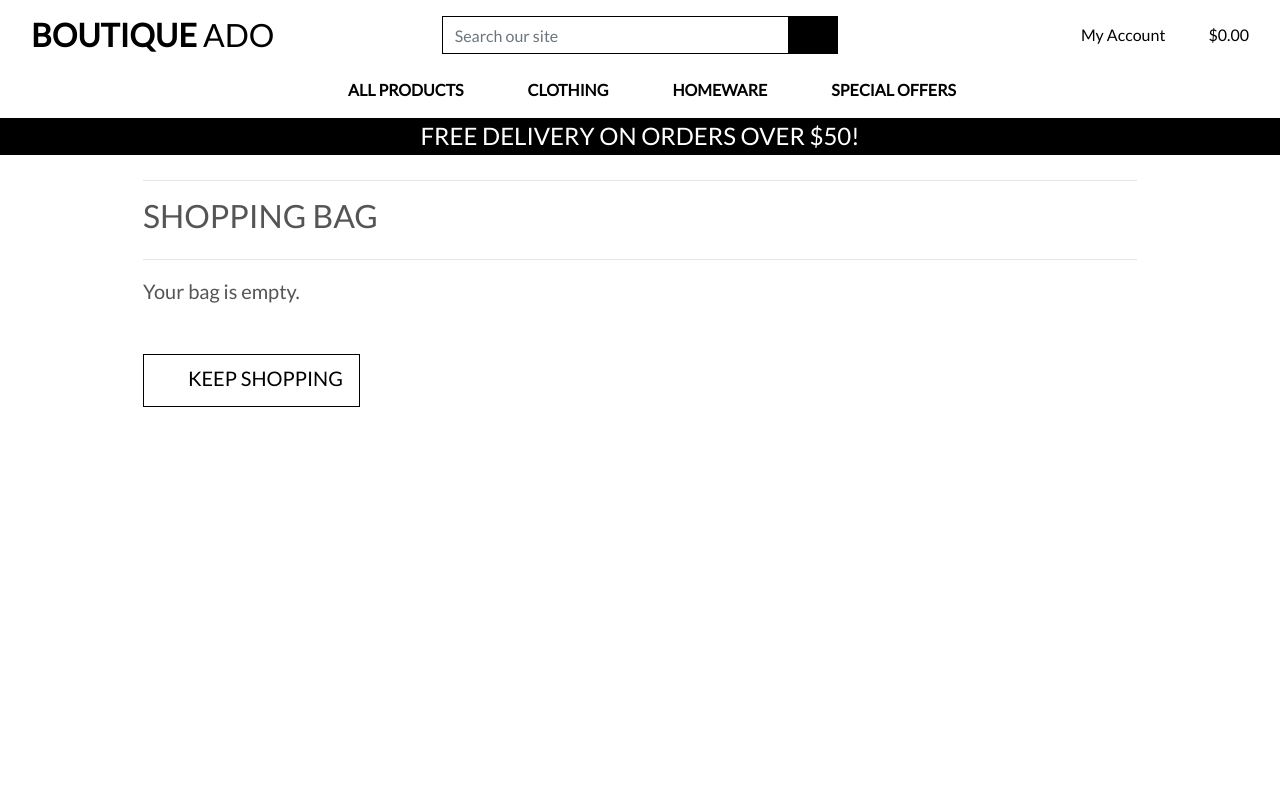
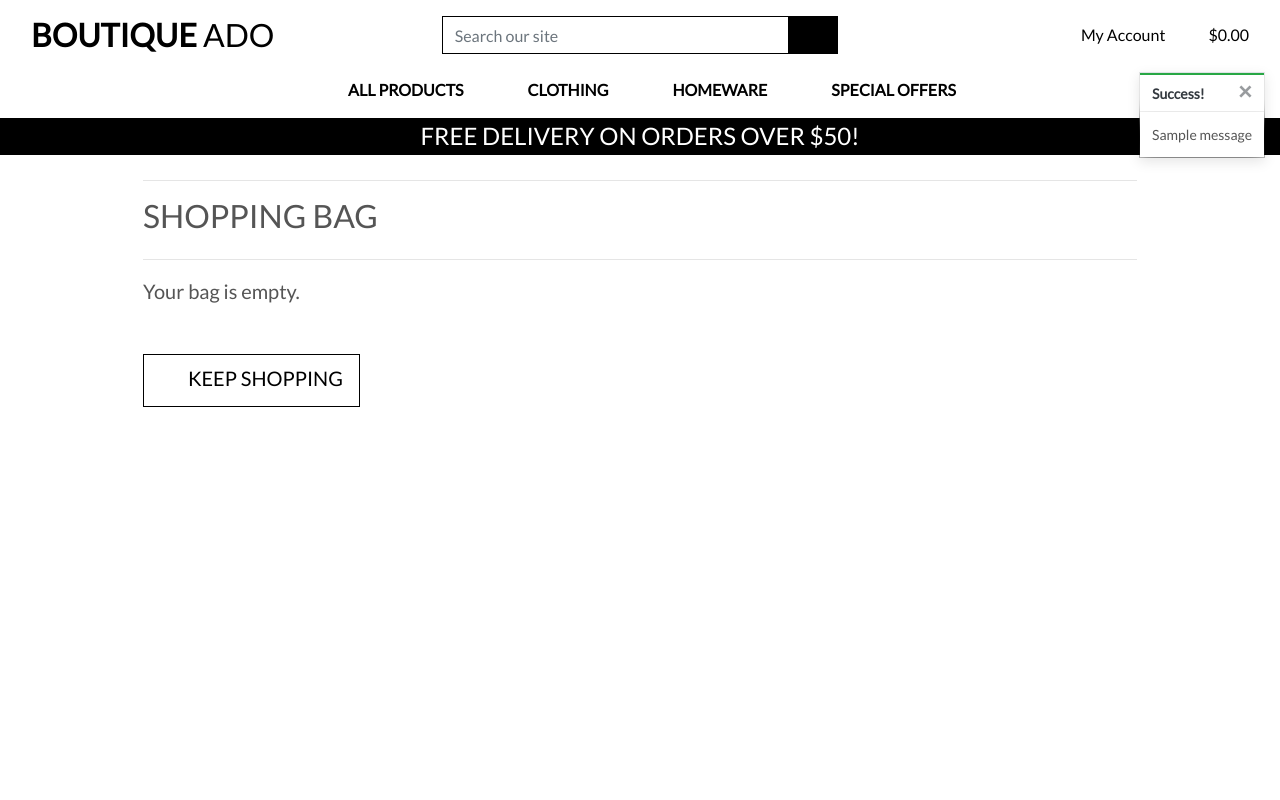
Before and after one commit to alexdotrud/ado_project, a Django app: page /bag/ in a window 1280 px wide. Run offline with Django 3.2, Linux system fonts and the light colour scheme; tables that the repository leaves empty hold one stand-in row (values such as "Sample post"); one stand-in notice (Sample message) is shown; some libraries are stand-ins or nearby versions.

Commit message:
Add Toasts

```diff
--- a/bag/contexts.py
+++ b/bag/contexts.py
@@ -29,7 +29,7 @@ def bag_contents(request):
                 product_count += quantity
                 bag_items.append({
                     'item_id': item_id,
-                    'quantity': item_data,
+                    'quantity': quantity,
                     'product': product,
                     'size': size,
                 })
--- a/bag/templates/bag/bag.html
+++ b/bag/templates/bag/bag.html
@@ -1,5 +1,6 @@
 {% extends "base.html" %}
 {% load static %}
+{% load bag_tools %}
 
 {% block page_header %}
 <div class="container header-container">
@@ -50,7 +51,7 @@
                             <p class="my-0">${{ item.product.price }}</p>
                         </td>
                         <td class="py-3 w-25">
-                            <form class="form update-form" method="POST" action="">
+                            <form class="form update-form" method="POST" action="{% url 'adjust_bag' item.item_id %}">
                                 {% csrf_token %}
                                 <div class="form-group">
                                     <div class="input-group">
@@ -81,10 +82,10 @@
                             </form>
                             <a class="update-link text-info"><small>Update</small></a>
                             <a class="remove-item text-danger float-right" id="remove_{{ item.item_id }}"
-                                data-size="{{ item.size }}"><small>Remove</small></a>
+                                data-product_size="{{ item.size }}"><small>Remove</small></a>
                         </td>
                         <td class="py-3">
-                            <p class="my-0">${{ item.product.price }}</p>
+                            <p class="my-0">${{ item.product.price | calc_subtotal:item.quantity }}</p>
                         </td>
                     </tr>
                     {% endfor %}
@@ -147,11 +148,11 @@
     $('.remove-item').click(function (e) {
         var csrfToken = "{{ csrf_token }}";
         var itemId = $(this).attr('id').split('remove_')[1];
-        var size = $(this).data('size');
-        var url = `/bag/remove/${itemId}`;
+        var size = $(this).data('product_size');
+        var url = `/bag/remove/${itemId}/`;
         var data = {
             'csrfmiddlewaretoken': csrfToken,
-            'size': size
+            'product_size': size
         };
         $.post(url, data)
             .done(function () {
--- a/bag/urls.py
+++ b/bag/urls.py
@@ -4,4 +4,5 @@ from . import views
 urlpatterns = [
     path('', views.view_bag, name='view_bag'),
     path('add/<item_id>/', views.add_to_bag, name='add_to_bag'),
+    path('adjust/<item_id>/', views.adjust_bag, name='adjust_bag'),
 ]
--- a/bag/views.py
+++ b/bag/views.py
@@ -1,4 +1,6 @@
-from django.shortcuts import render, redirect
+from django.shortcuts import render, redirect, reverse, HttpResponse
+from django.contrib import messages
+from products.models import Product
 
 # Create your views here.
 
@@ -11,6 +13,7 @@ def view_bag(request):
 def add_to_bag(request, item_id):
     """ Add a quantity of the specified product to the shopping bag """
 
+    product = Product.objects.get(pk=item_id)
     quantity = int(request.POST.get('quantity'))
     redirect_url = request.POST.get('redirect_url')
     size = None
@@ -31,6 +34,55 @@ def add_to_bag(request, item_id):
             bag[item_id] += quantity
         else:
             bag[item_id] = quantity
+            messages.success(request, f'Added {quantity} x {product.name} to your bag')
 
     request.session['bag'] = bag
     return redirect(redirect_url)
+
+
+def adjust_bag(request, item_id):
+    """ Adjust the quantity of the specified product to the specified amount """
+
+    quantity = int(request.POST.get('quantity'))
+    size = None
+    if 'product_size' in request.POST:
+        size = request.POST['product_size']
+    bag = request.session.get('bag', {})
+
+    if size:
+        if quantity > 0:
+            bag[item_id]['items_by_size'][size] = quantity
+        else:
+            del bag[item_id]['items_by_size'][size]
+            if not bag[item_id]['items_by_size']:
+                bag.pop(item_id)
+    else:
+        if quantity > 0:
+            bag[item_id] = quantity
+        else:
+            bag.pop(item_id)
+
+    request.session['bag'] = bag
+    return redirect(reverse('view_bag'))
+
+
+def remove_from_bag(request, item_id):
+    """ Remove the item from the shopping bag """
+    try:
+        size = None
+        if 'product_size' in request.POST:
+            size = request.POST['product_size']
+        bag = request.session.get('bag', {})
+
+        if size:
+            del bag[item_id]['items_by_size'][size]
+            if not bag[item_id]['items_by_size']:
+                bag.pop(item_id)
+        else:
+            bag.pop(item_id)
+
+        request.session['bag'] = bag
+        return HttpResponse(status=200)
+
+    except Exception as e:
+        return HttpResponse(status=500)
--- a/boutique_ado/settings.py
+++ b/boutique_ado/settings.py
@@ -162,3 +162,5 @@ DEFAULT_AUTO_FIELD = 'django.db.models.BigAutoField'
 
 FREE_DELIVERY_THRESHOLD = 50
 STANDARD_DELIVERY_PERCENTAGE = 10
+
+MESSAGE_STORAGE = 'django.contrib.messages.storage.session.SessionStorage'
--- a/products/templates/products/product_detail.html
+++ b/products/templates/products/product_detail.html
@@ -105,5 +105,5 @@
 
 {% block postloadjs %}
 {{ block.super }}
-{% include "products/includes/quantity_imput_script.html" %}
+{% include "products/includes/quantity_input_script.html" %}
 {% endblock %}
--- a/static/css/base.css
+++ b/static/css/base.css
@@ -97,8 +97,27 @@ a.category-badge>span.badge:hover {
     right: 10px;
 }
 
-.btt-link {
+.btt-link,
+.update-link,
+.remove-item {
     cursor: pointer;
+}
+
+/* ------------------------------- bootstrap toasts */
+
+.message-container {
+    position: fixed;
+    top: 72px;
+    right: 15px;
+    z-index: 99999999999;
+}
+
+.custom-toast {
+    overflow: visible;
+}
+
+.toast-capper {
+    height: 2px;
 }
 
 
--- a/templates/base.html
+++ b/templates/base.html
@@ -126,7 +126,22 @@
     </header>
 
     {% if messages %}
-    <div class="message-container"></div>
+    <div class="message-container">
+
+        {% for message in messages %}
+        {% with message.level as level %}
+        {% if level == 40 %}
+        {% include 'includes/toasts/toast_error.html' %}
+        {% elif level == 30 %}
+        {% include 'includes/toasts/toast_warning.html' %}
+        {% elif level == 25 %}
+        {% include 'includes/toasts/toast_success.html' %}
+        {% else %}
+        {% include 'includes/toasts/toast_info.html' %}
+        {% endif %}
+        {% endwith %}
+        {% endfor %}
+    </div>
     {% endif %}
 
     {% block page_header %}
@@ -136,6 +151,11 @@
     {% endblock %}
 
     {% block postloadjs %}
+
+    <script type="text/javascript">
+        $('.toast').toast('show');
+    </script>
+
     {% endblock %}
 
 </body>
--- /dev/null
+++ b/templates/includes/toasts/toast_success.html
@@ -0,0 +1,13 @@
+<div class="toast custom-toast rounded-0 border-top 0" data-autohide="false">
+    <div class="arrow-up arrow-success"></div>
+    <div class="w-100 toast-capper bg-success"></div>
+    <div class="toast-header bg-white text-dark">
+        <strong class="mr-auto">Success!</strong>
+        <button type="button" class="ml-2 mb-1 close text-dark" data-dismiss="toast" aria-label="Close">
+            <span aria-hidden="true">&times;</span>
+        </button>
+    </div>
+    <div class="toast-body bg-white">
+        {{ message }}
+    </div>
+</div>
```
Also changed, not shown: bag/templatetags/bag_tools.py (added, +8 -0 lines), templates/includes/toasts/toast_error.html (added, +13 -0 lines), templates/includes/toasts/toast_info.html (added, +13 -0 lines), templates/includes/toasts/toast_warning.html (added, +13 -0 lines), bag/templatetags/__init__.py (added).
